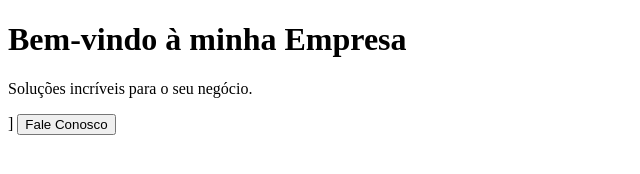
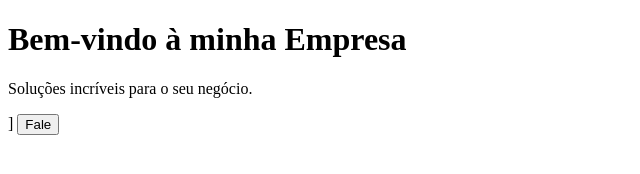
Before and after one commit to LuisAugustoMort-XD/landing-page-empresa, a plain HTML site: page index.html in a window 1280 px wide. Shown: the whole page, without its empty margins (0-640 px from the left). Drawn offline with Linux system fonts and the light colour scheme.

Commit message:
Update index.html

```diff
--- a/index.html
+++ b/index.html
@@ -10,7 +10,7 @@
         Bem-vindo à minha Empresa
       </h1>
       <p>Soluções incríveis para o seu negócio.</p>]
-      <button>Fale Conosco</button>
+      <button>Fale </button>
     </header>
   </body>
 </html>
```
